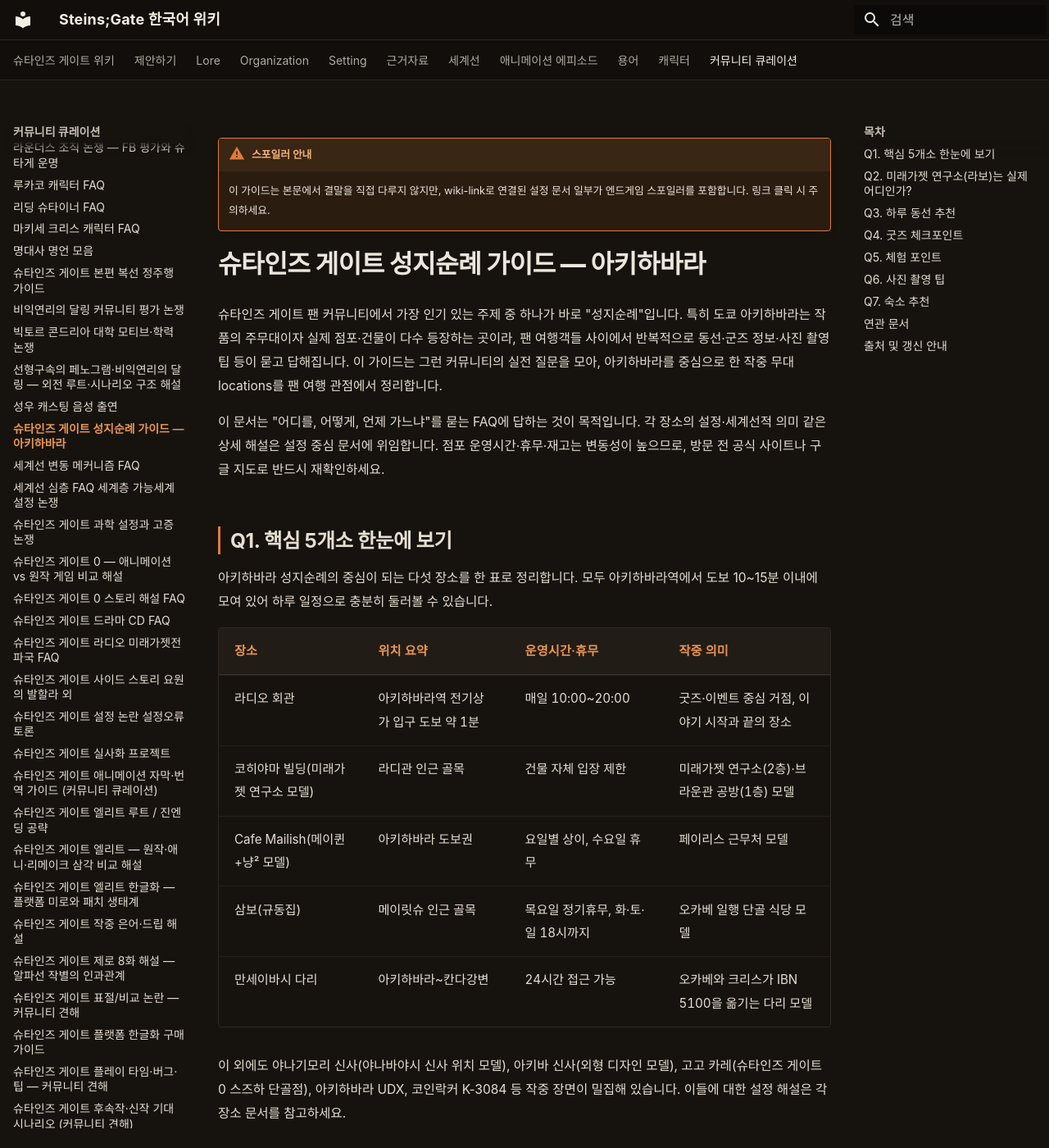
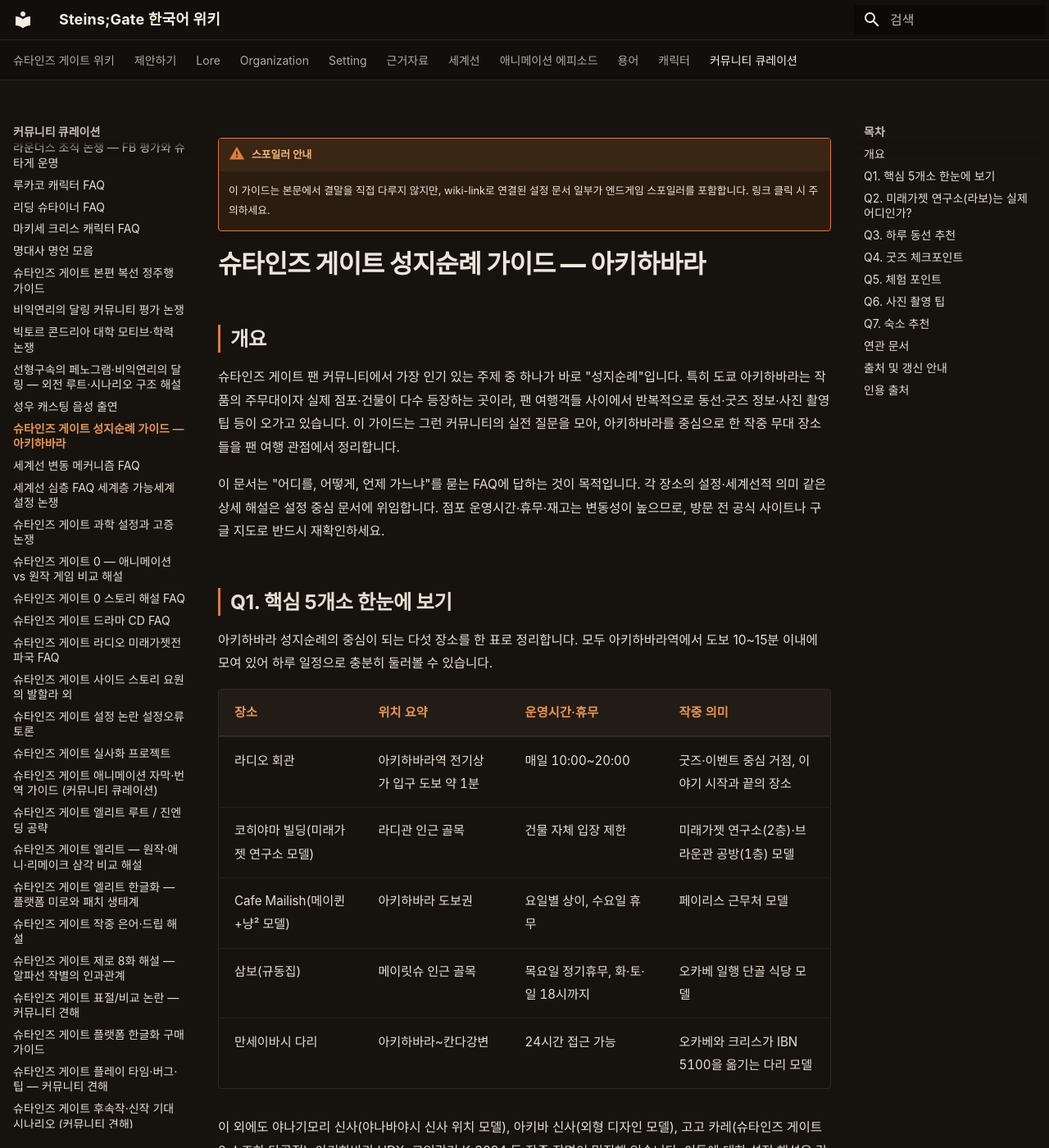
Before and after one commit to sgwiki/sgwiki.github.io, an MkDocs documentation site: the page built from wiki/커뮤니티-큐레이션/성지순례-가이드-아키하바라.md, in a window 1280 px wide and 1400 px high. Shown: the whole window at 82% size. Built offline with MkDocs 1.6.1 and Material for MkDocs 9.7.7, drawn with Linux system fonts in a browser that asks for light colours; some web fonts are replaced; some of the changed text lies outside the part shown.

Commit message:
chore(wiki): 성지순례-가이드-아키하바라 정비 — frontmatter spoiler 필드 추가(none)·개요·인용 출처 섹션 추가·오타 교정(군즈→굿즈 2곳)·번역투 수동태 교정(묻고 답해집니다→오가고 있습니다)·영어 혼용 제거(locations를→장소들을)·반복 표현 회피(일반적입니다→보통입니다)·어색한 합성동사(겸용→겸할)

```diff
--- a/wiki/커뮤니티-큐레이션/성지순례-가이드-아키하바라.md
+++ b/wiki/커뮤니티-큐레이션/성지순례-가이드-아키하바라.md
@@ -16,7 +17,9 @@
 
 # 슈타인즈 게이트 성지순례 가이드 — 아키하바라
 
-슈타인즈 게이트 팬 커뮤니티에서 가장 인기 있는 주제 중 하나가 바로 "성지순례"입니다. 특히 도쿄 아키하바라는 작품의 주무대이자 실제 점포·건물이 다수 등장하는 곳이라, 팬 여행객들 사이에서 반복적으로 동선·군즈 정보·사진 촬영 팁 등이 묻고 답해집니다. 이 가이드는 그런 커뮤니티의 실전 질문을 모아, 아키하바라를 중심으로 한 작중 무대 locations를 팬 여행 관점에서 정리합니다.
+## 개요
+
+슈타인즈 게이트 팬 커뮤니티에서 가장 인기 있는 주제 중 하나가 바로 "성지순례"입니다. 특히 도쿄 아키하바라는 작품의 주무대이자 실제 점포·건물이 다수 등장하는 곳이라, 팬 여행객들 사이에서 반복적으로 동선·굿즈 정보·사진 촬영 팁 등이 오가고 있습니다. 이 가이드는 그런 커뮤니티의 실전 질문을 모아, 아키하바라를 중심으로 한 작중 무대 장소들을 팬 여행 관점에서 정리합니다.
 
 이 문서는 "어디를, 어떻게, 언제 가느냐"를 묻는 FAQ에 답하는 것이 목적입니다. 각 장소의 설정·세계선적 의미 같은 상세 해설은 설정 중심 문서에 위임합니다. 점포 운영시간·휴무·재고는 변동성이 높으므로, 방문 전 공식 사이트나 구글 지도로 반드시 재확인하세요.
 
@@ -117,6 +120,8 @@
 
 - **점포 공식 정보**: 라디오 회관, 삼보, Cafe Mailish 등 운영시간·주소·휴무는 각 점포 공식 사이트 및 구글 지도 최신 정보를 기준으로 정리했습니다. 점포 정보는 변동성이 높아 본문에 고정 수치를 기재하더라도 방문 전 재확인이 필요합니다.
 - **팬 분석·무대탐방 자료**: 나무위키 무대탐방 문서의 장소·주소·운영시간 데이터를 산문으로 재구성했습니다.
-- **커뮤니티 실전 후기**: 성지순례 게시글·Q&A에서 반복적으로 등장하는 동선·군즈·체험 정보를 산문으로 통합 정리했습니다. 커뮤니티 출처는 식별자 노출 금지 원칙에 따라 개별 인용 표시를 생략합니다.
+- **커뮤니티 실전 후기**: 성지순례 게시글·Q&A에서 반복적으로 등장하는 동선·굿즈·체험 정보를 산문으로 통합 정리했습니다. 커뮤니티 출처는 식별자 노출 금지 원칙에 따라 개별 인용 표시를 생략합니다.
 
 겔바나 자판기 가격·팝업 스토어 기간·라지칸 XR 운영 여부 등은 시점에 따라 빠르게 변합니다. 본문 수치는 2026년 6월 말 기준이며, 방문 시점의 최신 정보를 반드시 확인하세요.
+
+## 인용 출처
```
Also changed, not shown: other parts of wiki/커뮤니티-큐레이션/성지순례-가이드-아키하바라.md (+3 -2 lines).
